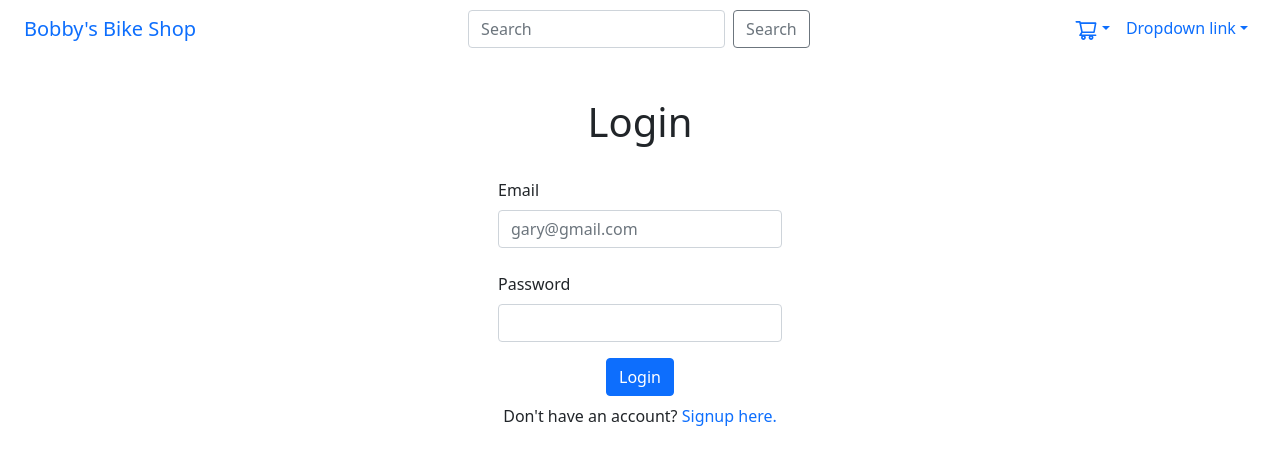
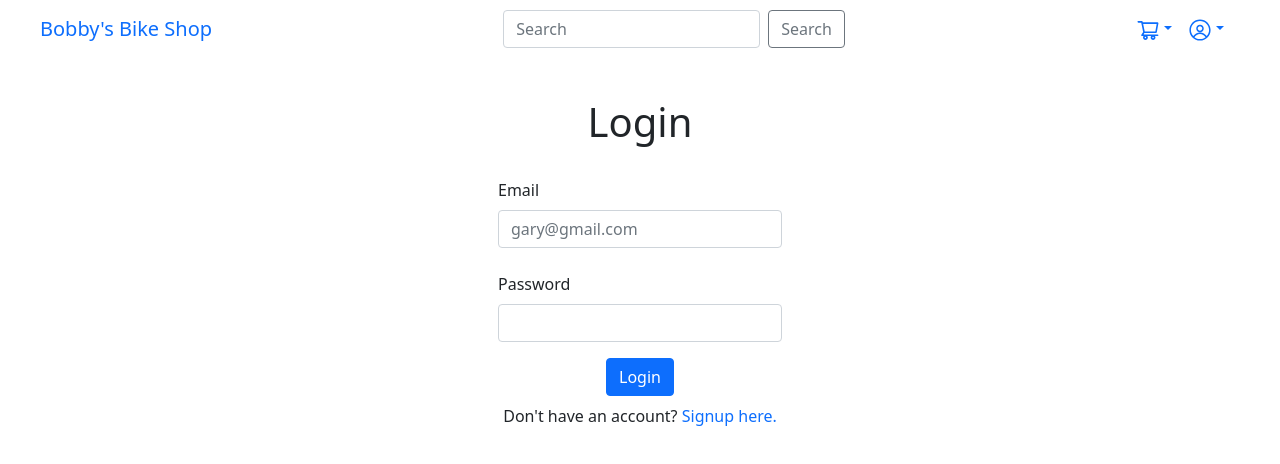
Before and after one commit to zachshouts/shoptastic, a React (Create React App) app in the folder client/: page /login in a window 1280 px wide. Shown: the top 464 px of the page. Built offline with nearby package versions, Linux system fonts and the light colour scheme.

Commit message:
Added login, logout functionality

```diff
--- a/client/src/App.js
+++ b/client/src/App.js
@@ -37,13 +37,13 @@ function App() {
   return (
     <BrowserRouter>
       <Wrapper>
-        <Header user={user} cartItems={cartItems} />
+        <Header user={user} setUser={setUser} cartItems={cartItems} />
         <div className="pt-3 px-4">
           <Routes>
             <Route path="/" element={<HomePage user={user} />} />
-            <Route path="/login" element={<LoginPage />} />
+            <Route path="/login" element={<LoginPage setUser={setUser} />} />
             <Route path="/profile" element={<ProfilePage user={user} />} />
-            <Route path="/signup" element={<SignupPage />} />
+            <Route path="/signup" element={<SignupPage setUser={setUser} />} />
           </Routes>
         </div>
         <Footer />
--- a/client/src/components/Header.jsx
+++ b/client/src/components/Header.jsx
@@ -1,12 +1,22 @@
+import cookie from 'js-cookie';
 import { AiOutlineShoppingCart } from 'react-icons/ai';
+import { RxAvatar } from 'react-icons/rx';
 
 
-const Header = ({ user, cartItems }) => {
+const Header = ({ user, setUser, cartItems }) => {
+
+
+    const logout = () => {
+        cookie.remove('auth-token');
+        setUser(null);
+        window.location.reload();
+    }
+
     return (
-        <header>
+        <header className='px-3'>
             <nav className="navbar navbar-expand-lg bg-body-tertiary">
                 <div className="container-fluid px-4">
-                    <a className="navbar-brand" href="#">
+                    <a className="navbar-brand" href="/">
                         Bobby's Bike Shop
                     </a>
                     <div>
@@ -15,7 +25,7 @@ const Header = ({ user, cartItems }) => {
                       <button className="btn btn-outline-secondary" type="submit">Search</button>
                     </form>
                     </div>
-                    <div>
+                    <div className='mx-2'>
                         <ul className="navbar-nav">
                             <li className="nav-item dropdown">
                                 <a
@@ -29,23 +39,25 @@ const Header = ({ user, cartItems }) => {
                                 </a>
                                 <div className='dropdown-menu'>
                                         <ul>
-                                            {/* { cartItems.map((item) => {
+                                            { cartItems.map((item) => {
                                                 return (
                                                     <li>
                                                     <p>{item.title}</p>
                                                     <p>${item.price}</p>
                                                     </li>
                                                     )
-                                                })} */}
+                                                })}
                                         </ul>
 
                                     <form action='/api/checkout' method='POST'>
-                                        {/* { cartItems.map((item) => {
+                                        { cartItems.map((item) => {
                                             return (
-                                                <input type={'hidden'} name={Price[]} key={item.stripe_id} value={item.stripe_id} />
+                                                <>
+                                                    <input type={'hidden'} name={'Price[]'} key={item.stripe_id} value={item.stripe_id} />
                                                     <input type={'hidden'} name={'Quantity[]'} value={item.quantity} />
+                                                </>
                                             )
-                                        })} */}
+                                        })}
                                         <input type={'hidden'}  name={'Price[]'} key={'price_1MjtdeGFNcYX1JBmGG0DZNYC'} value={'price_1MjtdeGFNcYX1JBmGG0DZNYC'} />
                                         <input type={'hidden'}  name={'Quantity[]'} value={2} />
                                         <input type={'hidden'}  name={'Price[]'} key={'price_1Mk8dbGFNcYX1JBmfVmE3etI'} value={'price_1Mk8dbGFNcYX1JBmfVmE3etI'} />
@@ -62,19 +74,27 @@ const Header = ({ user, cartItems }) => {
                                         data-bs-toggle="dropdown"
                                         aria-expanded="false"
                                         >
-                                    Dropdown link
+                                        <RxAvatar size={24}/>
                                     </a>
                                     <ul className="dropdown-menu">
+                                        { !user ? (
                                             <li>
-                                        <a className="dropdown-item" href="#">
+                                                <a href='/login'>Login</a>
+                                            </li>
+                                        ) : (
+                                            <>
+                                                <li>
+                                                    <a className="dropdown-item" href="/profile">
                                                         Profile
                                                     </a>
                                                 </li>
                                                 <li>
-                                        <a className="dropdown-item" href="#">
+                                                    <a className="dropdown-item" href="/" onClick={logout} >
                                                         Sign Out
                                                     </a>
                                                 </li>
+                                            </>
+                                        )}
                                     </ul>
                                 </li>
                         </ul>
--- a/client/src/pages/HomePage.js
+++ b/client/src/pages/HomePage.js
@@ -69,9 +69,9 @@ const HomePage = ({ user }) => {
           <Col className="col-lg-4 col-md-5" key={product.title}>
             <Card className="product-card align-items-flex-end">
               <Card.Body>
-                <Card.title className="producttitle">
+                <Card.Title className="producttitle">
                   {product.title}
-                </Card.title>
+                </Card.Title>
                 <img src={product.image} className="product-image" />
                 <Card.Text className="product-price">{product.price}</Card.Text>
               </Card.Body>
--- a/client/src/pages/LoginPage.js
+++ b/client/src/pages/LoginPage.js
@@ -25,6 +25,7 @@ const LoginPage = (props) => {
 
     if( result && !result.err && result.data && result.data.token ){
       setLoginResult("success")
+      props.setUser(result.data.user);
       cookie.set("auth-token", result.data.token, { expires: 3 })
     } else {
       setLoginResult("fail")
--- a/client/src/pages/SignupPage.js
+++ b/client/src/pages/SignupPage.js
@@ -32,6 +32,7 @@ const SignupPage = (props) => {
     } else {
       const result = await query.json()
       setSignupResult("success")
+      props.setUser(result);
     }
   }
 
```
Lines whose indentation alone changed are shown as unchanged.
